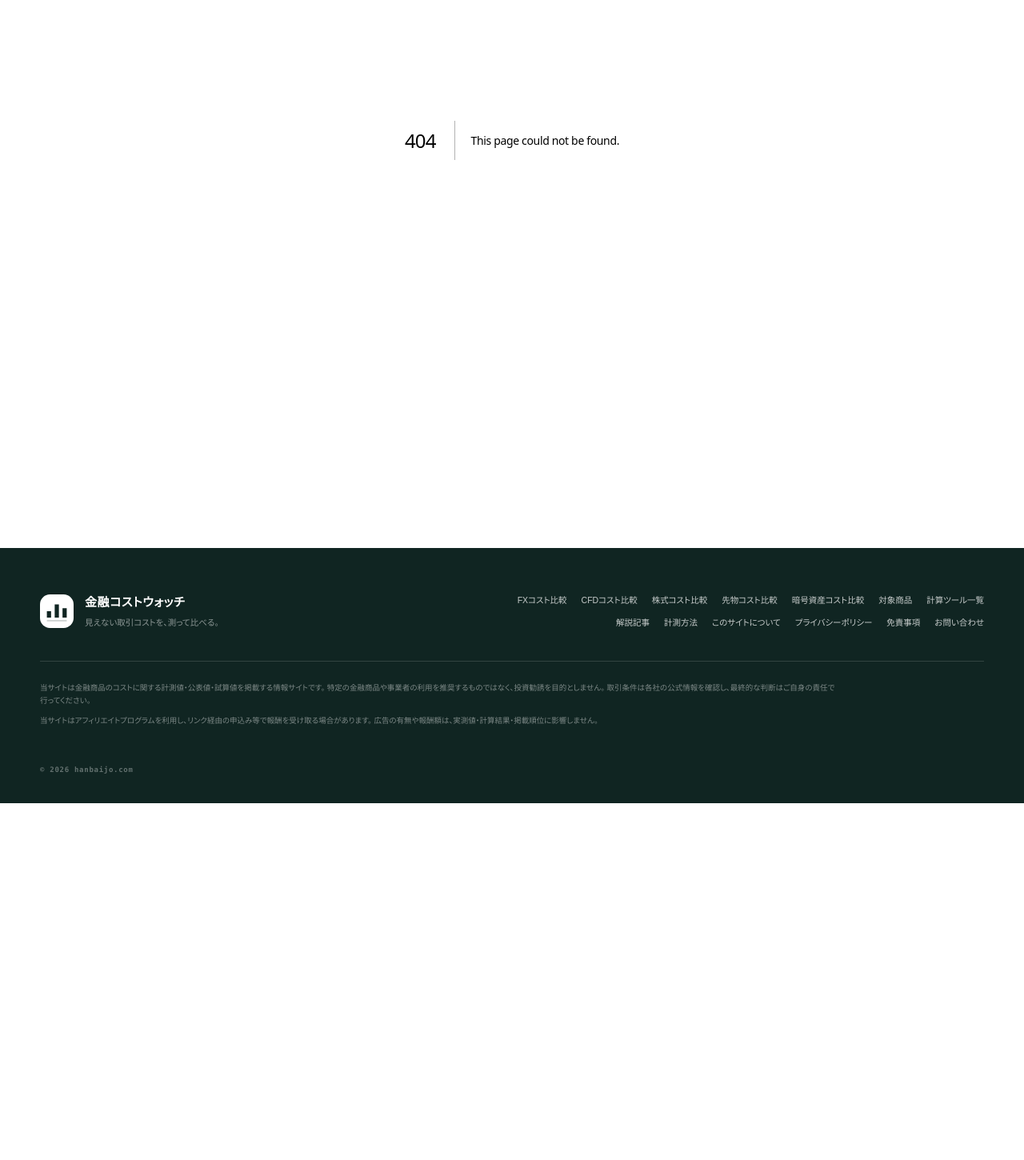
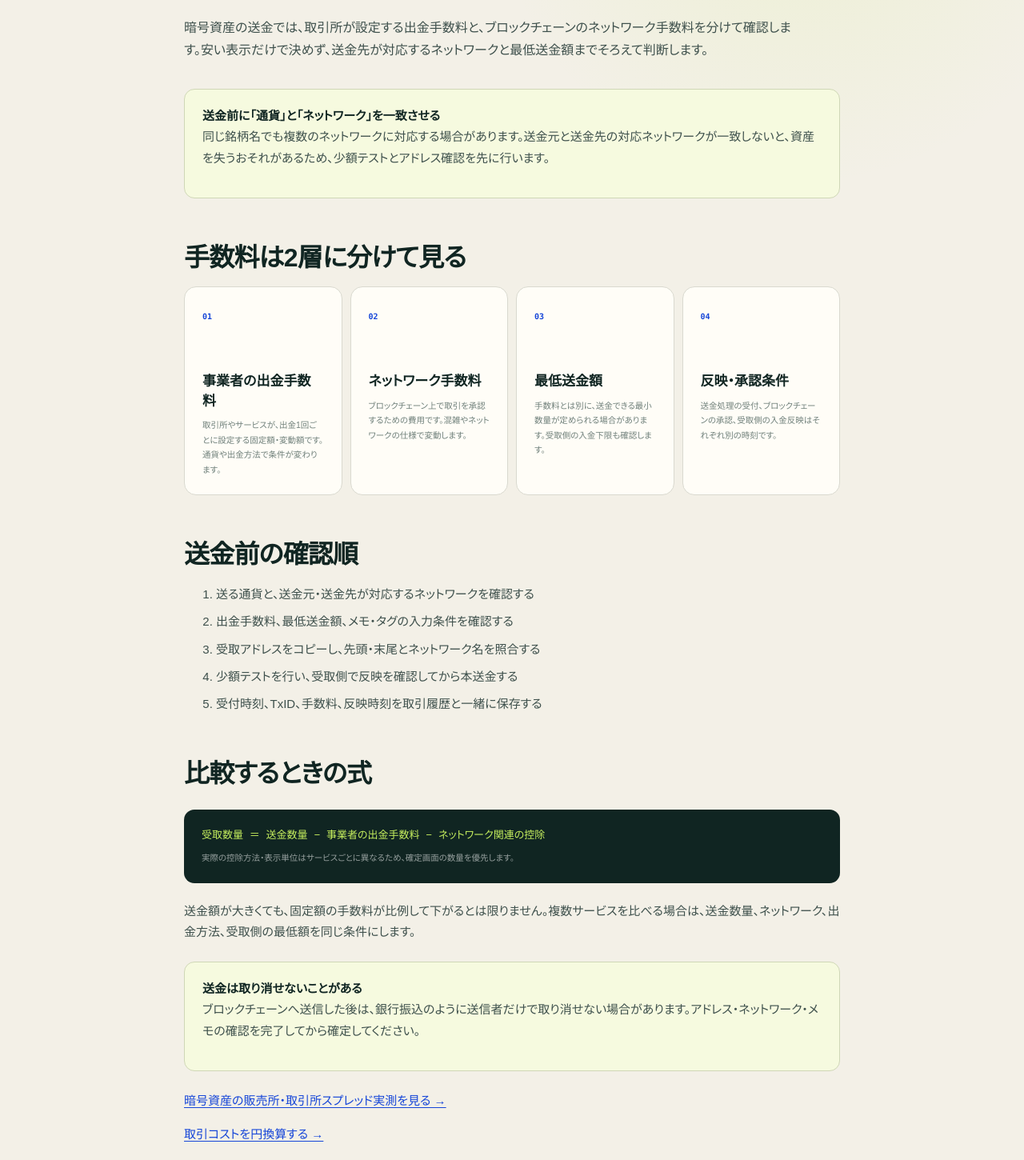
Before and after one commit to mrok18/hanbaijo, a Next.js app: page /articles/crypto-transfer-fee-network in a window 1280 px wide. Before the commit this address had no page. Shown: the part 302-1752 px from the top of the page at 80% size. Before the commit the page ends 1306 px from the top, so only its background shows below. Built offline with nearby package versions, Linux system fonts and the light colour scheme.

Commit message:
Add crypto transfer fee guide

```diff
--- /dev/null
+++ b/app/articles/crypto-transfer-fee-network/page.tsx
@@ -0,0 +1,50 @@
+import Link from 'next/link';
+import type { Metadata } from 'next';
+
+export const metadata: Metadata = {
+  title: '暗号資産の送金手数料とネットワーク｜確認項目を整理',
+  description: '暗号資産を取引所やウォレットへ送る前に、事業者の出金手数料とネットワーク手数料、対応ネットワーク、反映条件を分けて確認します。',
+};
+
+export default function Page() {
+  return <article>
+    <p className="page-kicker">CRYPTO / TRANSFER COST</p>
+    <h1>暗号資産の送金手数料<br />ネットワーク選びと確認項目</h1>
+    <p className="lede">暗号資産の送金では、取引所が設定する出金手数料と、ブロックチェーンのネットワーク手数料を分けて確認します。安い表示だけで決めず、送金先が対応するネットワークと最低送金額までそろえて判断します。</p>
+
+    <div className="callout"><strong>送金前に「通貨」と「ネットワーク」を一致させる</strong><p>同じ銘柄名でも複数のネットワークに対応する場合があります。送金元と送金先の対応ネットワークが一致しないと、資産を失うおそれがあるため、少額テストとアドレス確認を先に行います。</p></div>
+
+    <h2>手数料は2層に分けて見る</h2>
+    <div className="fx-metric-grid">
+      <article><b>01</b><h3>事業者の出金手数料</h3><p>取引所やサービスが、出金1回ごとに設定する固定額・変動額です。通貨や出金方法で条件が変わります。</p></article>
+      <article><b>02</b><h3>ネットワーク手数料</h3><p>ブロックチェーン上で取引を承認するための費用です。混雑やネットワークの仕様で変動します。</p></article>
+      <article><b>03</b><h3>最低送金額</h3><p>手数料とは別に、送金できる最小数量が定められる場合があります。受取側の入金下限も確認します。</p></article>
+      <article><b>04</b><h3>反映・承認条件</h3><p>送金処理の受付、ブロックチェーンの承認、受取側の入金反映はそれぞれ別の時刻です。</p></article>
+    </div>
+
+    <h2>送金前の確認順</h2>
+    <ol>
+      <li>送る通貨と、送金元・送金先が対応するネットワークを確認する</li>
+      <li>出金手数料、最低送金額、メモ・タグの入力条件を確認する</li>
+      <li>受取アドレスをコピーし、先頭・末尾とネットワーク名を照合する</li>
+      <li>少額テストを行い、受取側で反映を確認してから本送金する</li>
+      <li>受付時刻、TxID、手数料、反映時刻を取引履歴と一緒に保存する</li>
+    </ol>
+
+    <h2>比較するときの式</h2>
+    <div className="formula-box"><code>受取数量 ＝ 送金数量 − 事業者の出金手数料 − ネットワーク関連の控除</code><small>実際の控除方法・表示単位はサービスごとに異なるため、確定画面の数量を優先します。</small></div>
+    <p>送金額が大きくても、固定額の手数料が比例して下がるとは限りません。複数サービスを比べる場合は、送金数量、ネットワーク、出金方法、受取側の最低額を同じ条件にします。</p>
+
+    <div className="callout"><strong>送金は取り消せないことがある</strong><p>ブロックチェーンへ送信した後は、銀行振込のように送信者だけで取り消せない場合があります。アドレス・ネットワーク・メモの確認を完了してから確定してください。</p></div>
+
+    <p><Link href="/crypto">暗号資産の販売所・取引所スプレッド実測を見る →</Link></p>
+    <p><Link href="/tools/cost-calculator">取引コストを円換算する →</Link></p>
+    <p><Link href="/articles/bitbank-deposit-withdrawal">bitbankの入出金と送金条件を見る →</Link></p>
+
+    <section className="article-sources" aria-labelledby="sources"><h2 id="sources">参照した公式資料</h2><ul>
+      <li><a href="https://faq.coincheck.com/answer/684fd8d5820caba70762b979/" target="_blank" rel="noopener noreferrer">Coincheck FAQ「送金手数料はいくらですか？」</a></li>
+      <li><a href="https://www.sbivc.co.jp/columns/content/glj228ncup" target="_blank" rel="noopener noreferrer">SBI VCトレード「ネットワーク手数料とは？」</a></li>
+      <li><a href="https://support.bitbank.cc/hc/ja/articles/360037119093?f=a" target="_blank" rel="noopener noreferrer">bitbank Support「暗号資産を出金したい」</a></li>
+    </ul><p>送金条件・手数料は各社とネットワークで変わるため、確定画面と公式案内を確認してください。確認日：2026年9月11日。</p></section>
+  </article>;
+}
--- a/app/articles/posts.ts
+++ b/app/articles/posts.ts
@@ -232,6 +232,7 @@ export const POSTS = [
   { slug: 'spread-toha', category: '基礎知識', title: 'スプレッドとは何か — 「手数料無料」の正体', desc: '表示されない手数料がどこに含まれているかを、数字で追う。' },
   { slug: 'spread-hirogaru-toki', category: 'データの見方', title: 'スプレッドが広がるのはどんなときか', desc: '早朝・週末・相場急変時に何が起きているか。' },
   { slug: 'cost-no-uchiwake', category: '暗号資産', title: '暗号資産を買うときにかかるコストの全体像', desc: 'スプレッド以外に、入金・売買・送金・出金でいくらかかるのか。' },
+  { slug: 'crypto-transfer-fee-network', category: '暗号資産', title: '暗号資産の送金手数料とネットワーク｜確認項目を整理', desc: '出金手数料とネットワーク手数料を分け、通貨・ネットワーク・反映条件を送金前に確認する。' },
   { slug: 'kounyu-tejun', category: '実務', title: 'コストを抑えて買うための手順', desc: '同じ金額を買うのに、どこで差がつくのかを順に確認する。' },
   { slug: 'tesuryo-hyoki', category: '基礎知識', title: '「手数料無料」はなぜ表示できるのか', desc: '表示として誤りではないが、負担がないという意味でもない。その構造。' },
   { slug: 'ita-yomikata', category: '実務', title: '取引所の「板」の読み方', desc: '指値と成行、そしてスプレッドが決まる仕組み。' },
```
